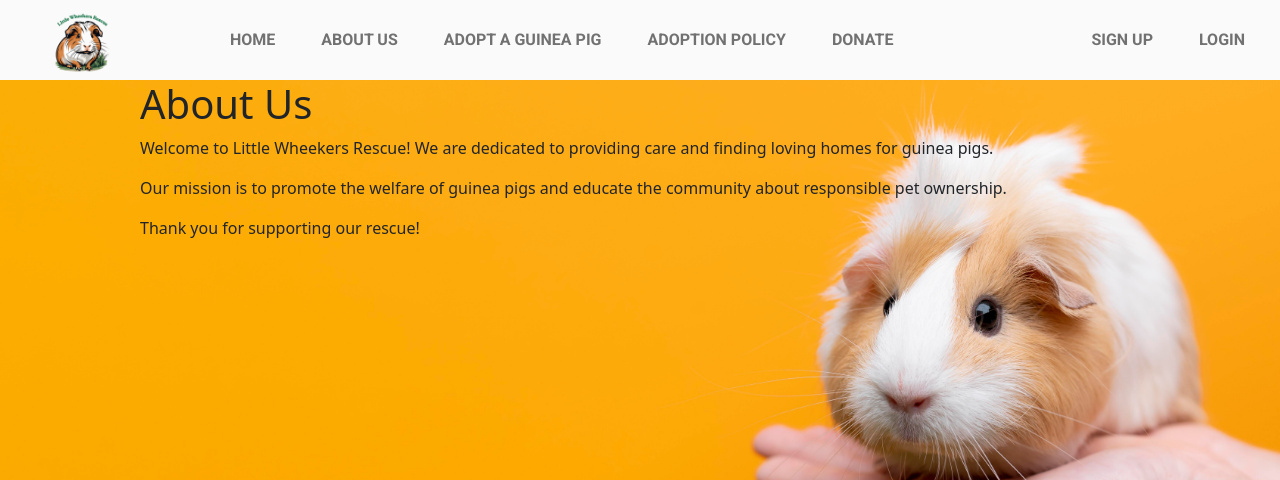
After one commit to marina9222/Little-Wheekers-Rescue, a Django app: page /about/ in a window 1280 px wide. The commit adds this page. Shown: the top 480 px of the page. Run offline with Django 3.2, Linux system fonts and the light colour scheme; some libraries are stand-ins or nearby versions.

Commit message:
Added template for about us page , added views , urls for the about us page

```diff
--- a/adoptions/templates/adoptions/adopt_guinea_pig.html
+++ b/adoptions/templates/adoptions/adopt_guinea_pig.html
@@ -10,6 +10,7 @@
     <form method="POST">
         {% csrf_token %}
         <button type="submit" class="btn btn-success">Confirm Adoption</button>
+        <a href="{% url 'adoptions:available_guinea_pigs' %}" class="btn btn-secondary">Cancel</a>
     </form>
 </div>
 {% endblock %}
--- /dev/null
+++ b/home/templates/home/about_us.html
@@ -0,0 +1,10 @@
+{% extends 'base.html' %}
+
+{% block content %}
+<div class="container">
+    <h1>About Us</h1>
+    <p>Welcome to Little Wheekers Rescue! We are dedicated to providing care and finding loving homes for guinea pigs.</p>
+    <p>Our mission is to promote the welfare of guinea pigs and educate the community about responsible pet ownership.</p>
+    <p>Thank you for supporting our rescue!</p>
+</div>
+{% endblock %}
--- a/home/urls.py
+++ b/home/urls.py
@@ -2,6 +2,9 @@
 from django.urls import path
 from . import views
 
+app_name = 'home'
+
 urlpatterns = [
-    path('', views.index, name='home')
+    path('', views.index, name='index'),
+    path('about/', views.about_us, name='about_us'),
 ]
--- a/home/views.py
+++ b/home/views.py
@@ -6,6 +6,7 @@
 
 
 def index(request):
-    """ A view to return the index page """
+    return render(request, 'home/index.html')
 
-    return render(request, 'home/index.html')
+def about_us(request):
+    return render(request, 'home/about_us.html')
--- a/little_wheekers_rescue/urls.py
+++ b/little_wheekers_rescue/urls.py
@@ -14,14 +14,13 @@
     2. Add a URL to urlpatterns:  path('blog/', include('blog.urls'))
 """
 from django.contrib import admin
-from django.conf.urls.static import static
 from django.urls import path, include
 from django.conf import settings
+from django.conf.urls.static import static
 
 urlpatterns = [
     path('admin/', admin.site.urls),
     path('accounts/', include('allauth.urls')),
-    path('', include('home.urls')),
-    path('adoptions/', include('adoptions.urls', namespace='adoptions'))
-
+    path('', include('home.urls', namespace='home')),
+    path('adoptions/', include('adoptions.urls', namespace='adoptions')),
 ] + static(settings.MEDIA_URL, document_root=settings.MEDIA_ROOT)
--- a/templates/base.html
+++ b/templates/base.html
@@ -34,7 +34,7 @@
   <header class="fixed-top w-100">
     <nav id="topnav" class="navbar navbar-expand-lg navbar-light">
       <div class="container-fluid">
-        <a class="navbar-brand" href="{% url 'home' %}">
+        <a class="navbar-brand" href="{% url 'home:index' %}">
           <img src="/media/logo.png" alt="logo" class="logo" />
         </a>
         <button class="navbar-toggler" type="button" data-bs-toggle="collapse" data-bs-target="#navbarNav" aria-controls="navbarNav" aria-expanded="false" aria-label="Toggle navigation">
@@ -43,10 +43,10 @@
         <div class="collapse navbar-collapse" id="navbarNav">
           <ul class="navbar-nav me-auto mb-2 mb-lg-0 d-flex justify-content-center">
             <li class="nav-item">
-              <a class="nav-link text-decoration-none dark-text fw-bold" href="{% url 'home' %}">Home</a>
+              <a class="nav-link text-decoration-none dark-text fw-bold" href="{% url 'home:index' %}">Home</a>
             </li>
             <li class="nav-item">
-              <a class="nav-link text-decoration-none dark-text fw-bold" href="#">About Us</a>
+              <a class="nav-link text-decoration-none dark-text fw-bold" href="{% url 'home:about_us' %}">About Us</a>
             </li>
             <li class="nav-item">
               <a class="nav-link text-decoration-none dark-text fw-bold" href="{% url 'adoptions:available_guinea_pigs' %}">Adopt a Guinea Pig</a>
```
Also changed, not shown: adoptions/templates/adoptions/available_guinea_pigs.html (+17 -0 lines).
